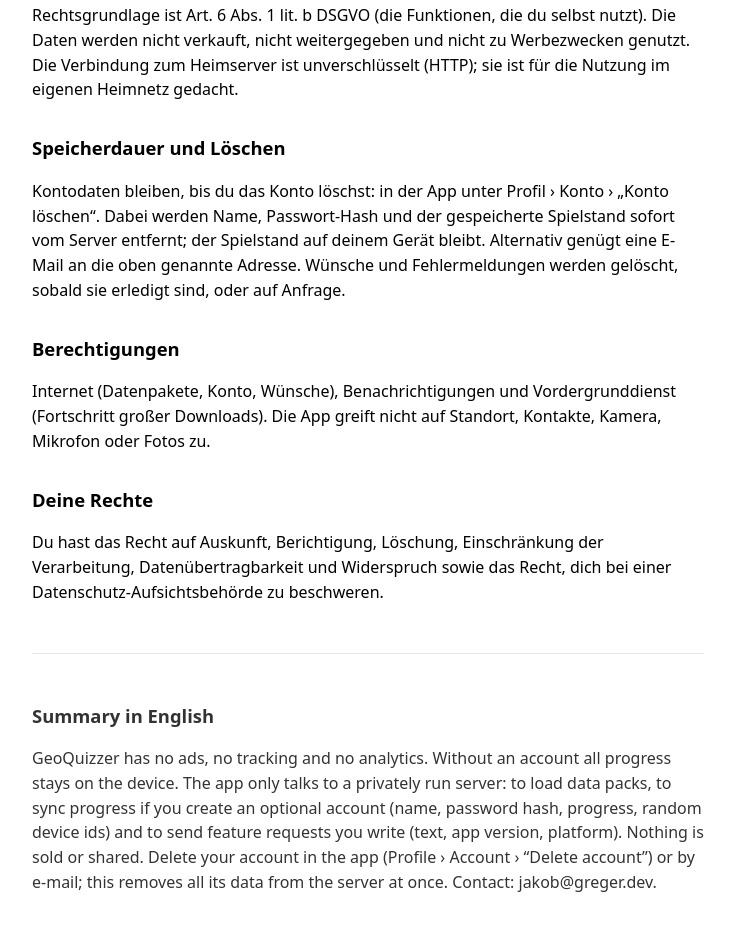
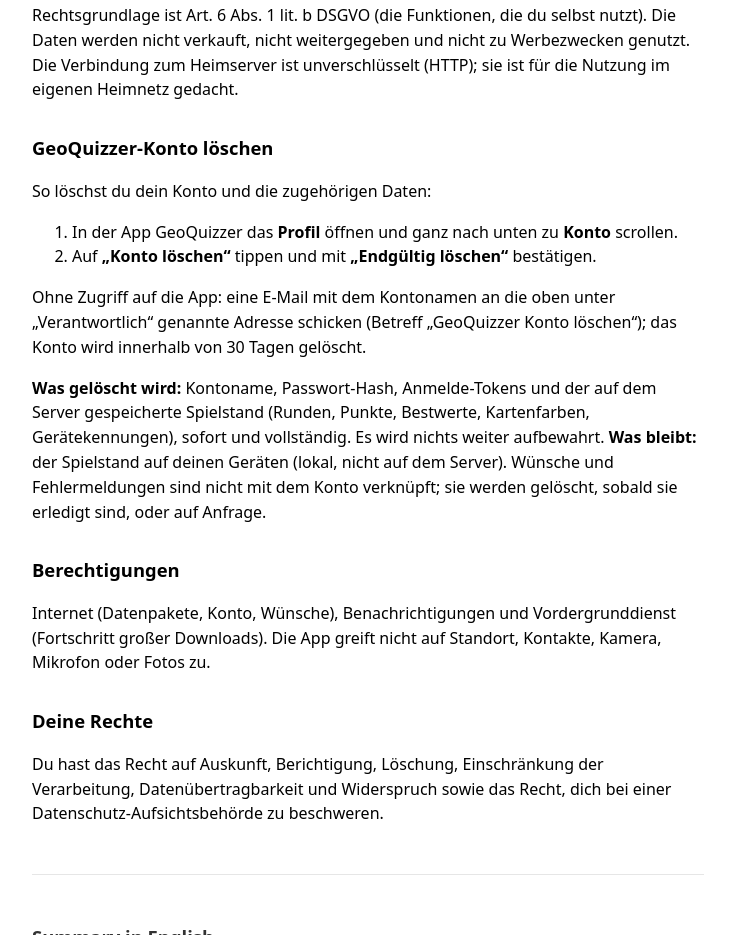
Before and after one commit to jakob-greger/geoquizzer-privacy, a plain HTML site: page index.html in a window 1280 px wide. Shown: the part 868-1803 px from the top of the page, without its empty margins (272-1007 px from the left). Drawn offline with Linux system fonts and the light colour scheme.

Commit message:
Abschnitt Konto löschen

```diff
--- a/index.html
+++ b/index.html
@@ -15,7 +15,7 @@
 <!-- Privacy policy for Play Console and App Store Connect (both need a public URL). Must stay true to the app:
      new data sent anywhere → update this page, store/README.md (data safety / app privacy) and PrivacyInfo.xcprivacy. -->
 <h1>Datenschutzerklärung GeoQuizzer</h1>
-<p>Stand: 15. November 2026</p>
+<p>Stand: 15. November 2026 · <a href="#konto-loeschen">Konto löschen</a></p>
 
 <h2>Verantwortlich</h2>
 <p>Jakob Greger<br>E-Mail: <a href="mailto:jakob@greger.dev">jakob@greger.dev</a></p>
@@ -42,11 +42,18 @@ ausschließlich auf deinem Gerät.</p>
 verkauft, nicht weitergegeben und nicht zu Werbezwecken genutzt. Die Verbindung zum Heimserver ist unverschlüsselt
 (HTTP); sie ist für die Nutzung im eigenen Heimnetz gedacht.</p>
 
-<h2>Speicherdauer und Löschen</h2>
-<p>Kontodaten bleiben, bis du das Konto löschst: in der App unter Profil › Konto › „Konto löschen“. Dabei werden Name,
-Passwort-Hash und der gespeicherte Spielstand sofort vom Server entfernt; der Spielstand auf deinem Gerät bleibt.
-Alternativ genügt eine E-Mail an die oben genannte Adresse. Wünsche und Fehlermeldungen werden gelöscht, sobald sie
-erledigt sind, oder auf Anfrage.</p>
+<h2 id="konto-loeschen">GeoQuizzer-Konto löschen</h2>
+<p>So löschst du dein Konto und die zugehörigen Daten:</p>
+<ol>
+  <li>In der App GeoQuizzer das <b>Profil</b> öffnen und ganz nach unten zu <b>Konto</b> scrollen.</li>
+  <li>Auf <b>„Konto löschen“</b> tippen und mit <b>„Endgültig löschen“</b> bestätigen.</li>
+</ol>
+<p>Ohne Zugriff auf die App: eine E-Mail mit dem Kontonamen an die oben unter „Verantwortlich“ genannte Adresse
+schicken (Betreff „GeoQuizzer Konto löschen“); das Konto wird innerhalb von 30 Tagen gelöscht.</p>
+<p><b>Was gelöscht wird:</b> Kontoname, Passwort-Hash, Anmelde-Tokens und der auf dem Server gespeicherte Spielstand
+(Runden, Punkte, Bestwerte, Kartenfarben, Gerätekennungen), sofort und vollständig. Es wird nichts weiter aufbewahrt.
+<b>Was bleibt:</b> der Spielstand auf deinen Geräten (lokal, nicht auf dem Server). Wünsche und Fehlermeldungen sind
+nicht mit dem Konto verknüpft; sie werden gelöscht, sobald sie erledigt sind, oder auf Anfrage.</p>
 
 <h2>Berechtigungen</h2>
 <p>Internet (Datenpakete, Konto, Wünsche), Benachrichtigungen und Vordergrunddienst (Fortschritt großer Downloads).
```
